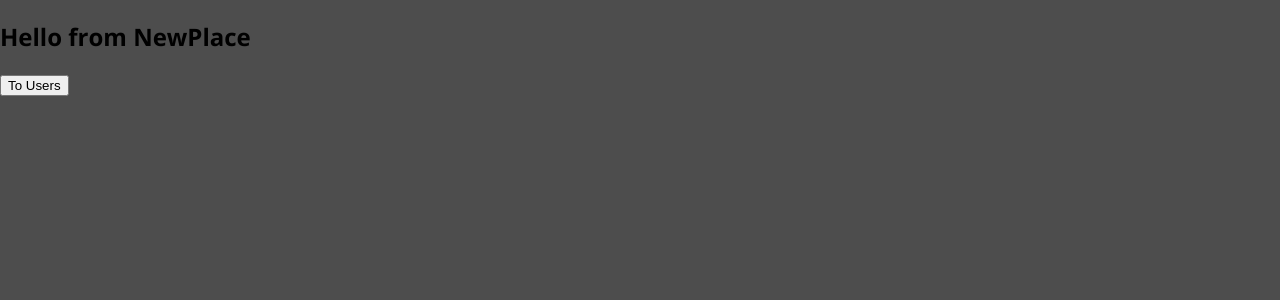
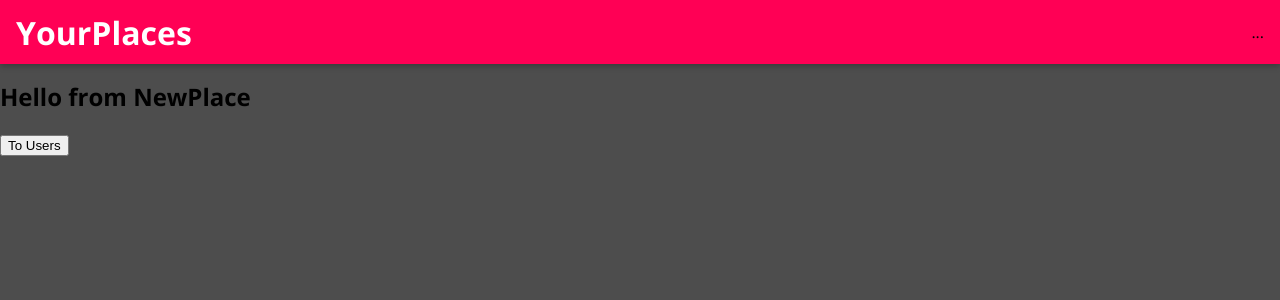
Before and after one commit to msllagas/places, a React (Create React App) app in the folder frontend/: page /places/new in a window 1280 px wide. Shown: the top 300 px of the page. Built offline with nearby package versions, Linux system fonts and the light colour scheme.

Commit message:
Added Main Header

```diff
--- a/frontend/src/App.js
+++ b/frontend/src/App.js
@@ -1,18 +1,20 @@
 import { BrowserRouter, Route, Routes, Navigate } from "react-router-dom";
 import Users from "./user/pages/Users";
 import NewPlace from "./places/pages/NewPlace";
+import MainNavigation from "./shared/components/Navigation/MainNavigation";
+
 function App() {
   return (
     <BrowserRouter>
-      <Routes>
-        <Route path="/" element={<Users />} exact/>
-        <Route path="/users" element={<Users />} exact/>
-        <Route path="/places/new" element={<NewPlace />} exact/>
-        <Route
-        path="*"
-        element={<Navigate to="/" replace />}
-    />
-      </Routes>
+      <MainNavigation />
+      <main>
+        <Routes>
+          <Route path="/" element={<Users />} exact />
+          <Route path="/users" element={<Users />} exact />
+          <Route path="/places/new" element={<NewPlace />} exact />
+          <Route path="*" element={<Navigate to="/" replace />} />
+        </Routes>
+      </main>
     </BrowserRouter>
   );
 }
--- /dev/null
+++ b/frontend/src/shared/components/Navigation/MainHeader.css
@@ -0,0 +1,23 @@
+.main-header {
+    width: 100%;
+    height: 4rem;
+    display: flex;
+    align-items: center;
+    position: fixed;
+    top: 0;
+    left: 0;
+    background: #ff0055;
+    box-shadow: 0 2px 6px rgba(0, 0, 0, 0.26);
+    padding: 0 1rem;
+    z-index: 5;
+  }
+
+  main {
+    margin-top: 5rem;
+  }
+
+  @media (min-width: 768px) {
+    .main-header {
+      justify-content: space-between;
+    }
+  }
--- /dev/null
+++ b/frontend/src/shared/components/Navigation/MainHeader.js
@@ -0,0 +1,7 @@
+import "./MainHeader.css";
+
+const MainHeader = (props) => {
+  return <header className="main-header">{props.children}</header>;
+};
+
+export default MainHeader;
--- /dev/null
+++ b/frontend/src/shared/components/Navigation/MainNavigation.css
@@ -0,0 +1,45 @@
+.main-navigation__menu-btn {
+    width: 3rem;
+    height: 3rem;
+    background: transparent;
+    border: none;
+    display: flex;
+    flex-direction: column;
+    justify-content: space-around;
+    margin-right: 2rem;
+    cursor: pointer;
+  }
+
+  .main-navigation__menu-btn span {
+    display: block;
+    width: 3rem;
+    height: 2.5px;
+    background: white;
+  }
+
+  .main-navigation__title {
+    color: white;
+  }
+
+  .main-navigation__title a {
+    text-decoration: none;
+    color: white;
+  }
+
+  .main-navigation__header-nav {
+    display: none;
+  }
+
+  .main-navigation__drawer-nav {
+    height: 100%;
+  }
+
+  @media (min-width: 768px) {
+    .main-navigation__menu-btn {
+      display: none;
+    }
+
+    .main-navigation__header-nav {
+      display: block;
+    }
+  }
--- /dev/null
+++ b/frontend/src/shared/components/Navigation/MainNavigation.js
@@ -0,0 +1,20 @@
+import { Link } from "react-router-dom";
+
+import MainHeader from "./MainHeader"
+import "./MainNavigation.css"
+
+const MainNavigation = props => {
+    return <MainHeader>
+        <button className="main-navigation__menu-btn">
+            <span />
+            <span />
+            <span />
+        </button>
+        <h1 className="main-navigation__title"><Link to='/'>YourPlaces</Link></h1>
+        <nav>
+            ...
+        </nav>
+    </MainHeader>
+};
+
+export default MainNavigation;
--- a/frontend/src/user/components/UsersList.js
+++ b/frontend/src/user/components/UsersList.js
@@ -1,11 +1,14 @@
 import UserItem from "./UserItem";
+import Card from "../../shared/components/UIElements/Card";
 import "./UsersList.css";
 
 const UsersList = (props) => {
   if (props.items.length === 0) {
     return (
       <div className="center">
-        <h2>No users found.</h2>
+        <Card>
+          <h2>No users found.</h2>
+        </Card>
       </div>
     );
   }
```
Also changed, not shown: frontend/src/shared/components/Navigation/NavLinks.css (added), frontend/src/shared/components/Navigation/NavLinks.js (added), frontend/src/shared/components/Navigation/SideDrawer.css (added), frontend/src/shared/components/Navigation/SideDrawer.js (added).
